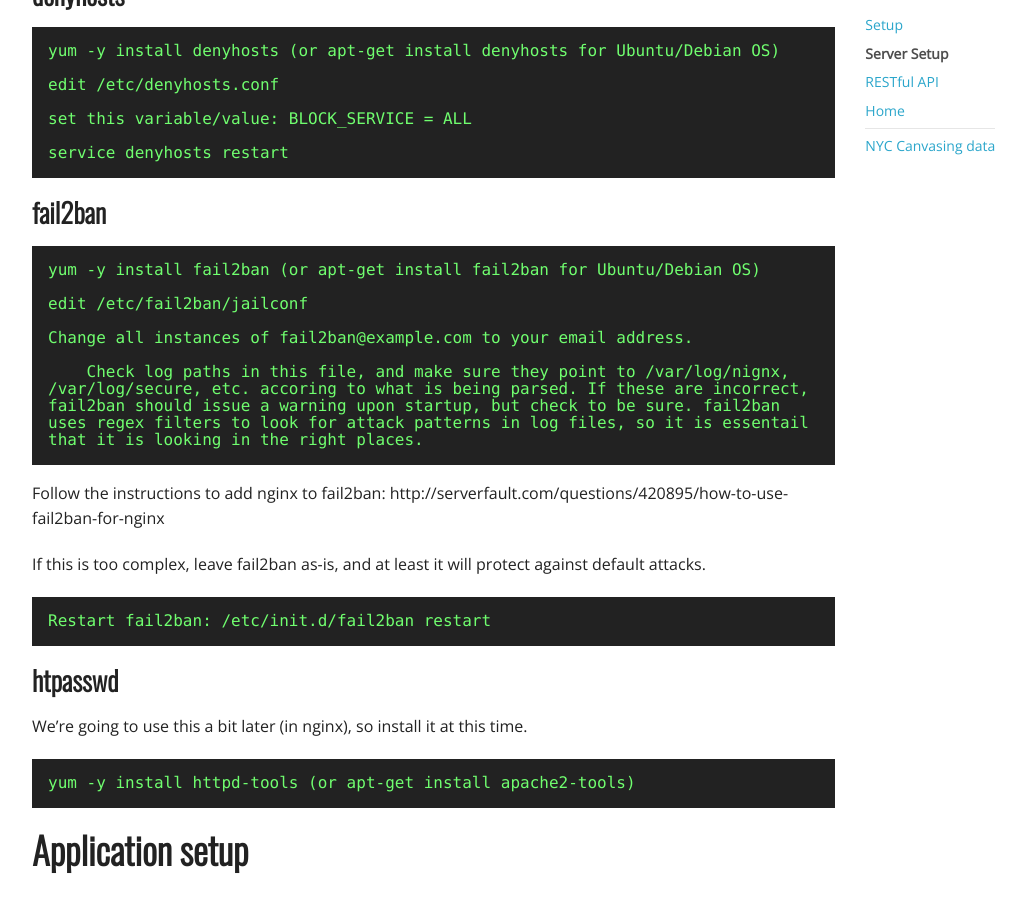
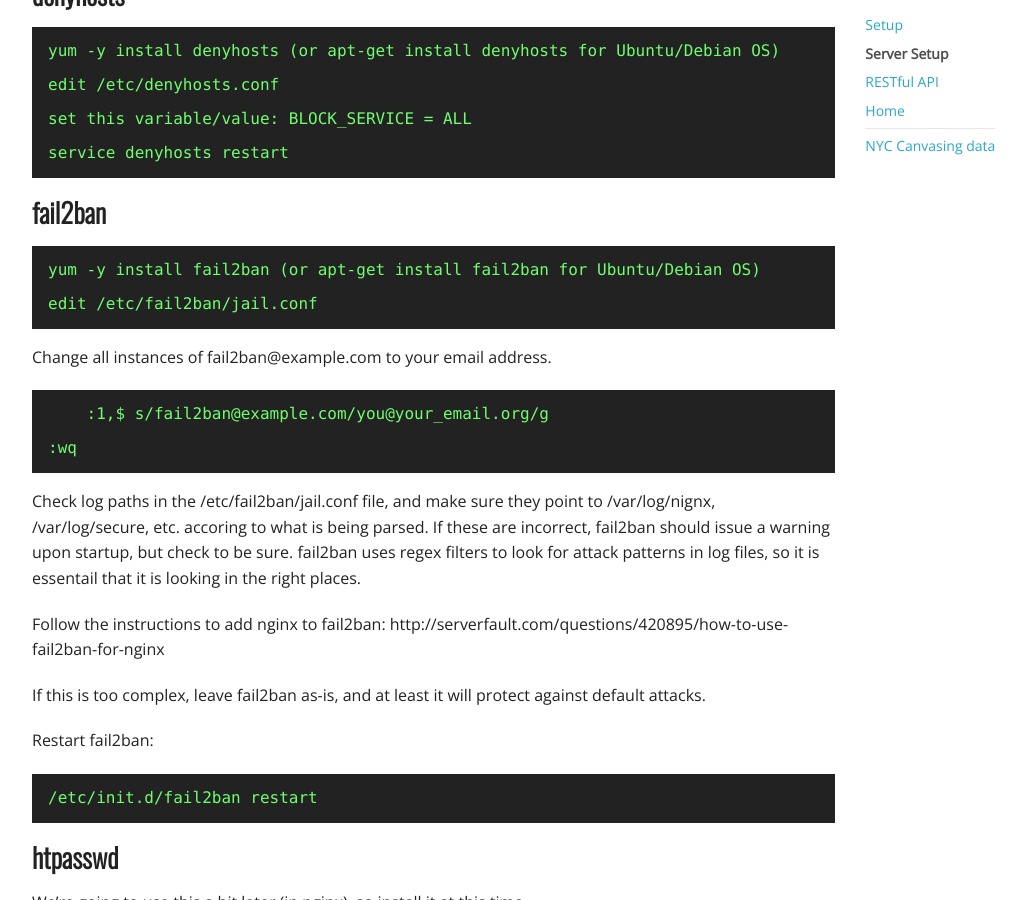
Before and after one commit to dhornbein/DataAnywhere, a Jekyll site: the page built from server_setup.md, in a window 1280 px wide and 900 px high, scrolled down 1370 px. Shown: the whole window, without its empty margins (123-1149 px from the left). Built offline with Jekyll 4.4.1, drawn with Linux system fonts in a browser that asks for light colours; nearby versions of some CDN libraries.

Commit message:
server notes

```diff
--- a/server_setup.md
+++ b/server_setup.md
@@ -61,17 +61,24 @@
 
 	yum -y install fail2ban (or apt-get install fail2ban for Ubuntu/Debian OS)
 
-	edit /etc/fail2ban/jailconf
+	edit /etc/fail2ban/jail.conf
 
-	Change all instances of fail2ban@example.com to your email address.
+Change all instances of fail2ban@example.com to your email address.
 
-        Check log paths in this file, and make sure they point to /var/log/nignx, /var/log/secure, etc. accoring to what is being parsed. If these are incorrect, fail2ban should issue a warning upon startup, but check to be sure. fail2ban uses regex filters to look for attack patterns in log files, so it is essentail that it is looking in the right places.
+        :1,$ s/fail2ban@example.com/you@your_email.org/g
+
+	:wq
+
+
+Check log paths in the /etc/fail2ban/jail.conf file, and make sure they point to /var/log/nignx, /var/log/secure, etc. accoring to what is being parsed. If these are incorrect, fail2ban should issue a warning upon startup, but check to be sure. fail2ban uses regex filters to look for attack patterns in log files, so it is essentail that it is looking in the right places.
 
 Follow the instructions to add nginx to fail2ban: http://serverfault.com/questions/420895/how-to-use-fail2ban-for-nginx
 
 If this is too complex, leave fail2ban as-is, and at least it will protect against default attacks.
 
-	Restart fail2ban: /etc/init.d/fail2ban restart
+Restart fail2ban:
+
+	/etc/init.d/fail2ban restart
 
 ### htpasswd
 
```
